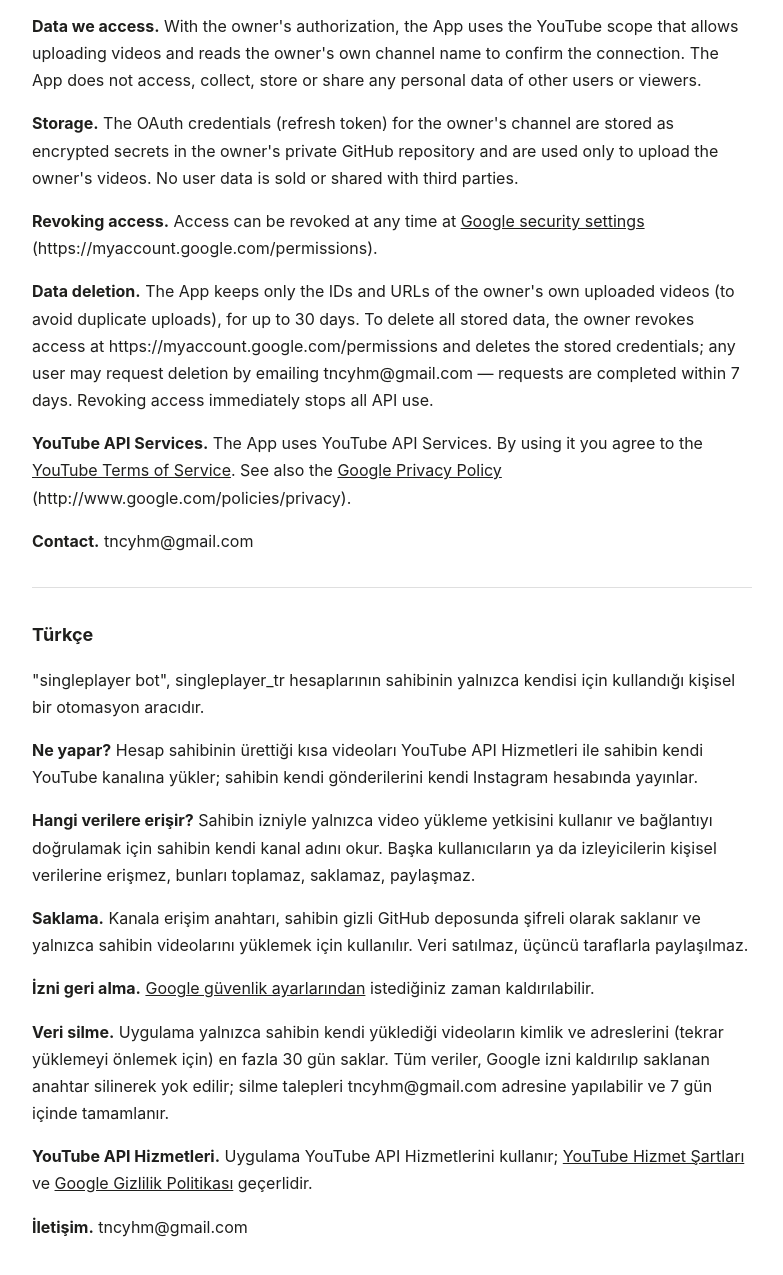
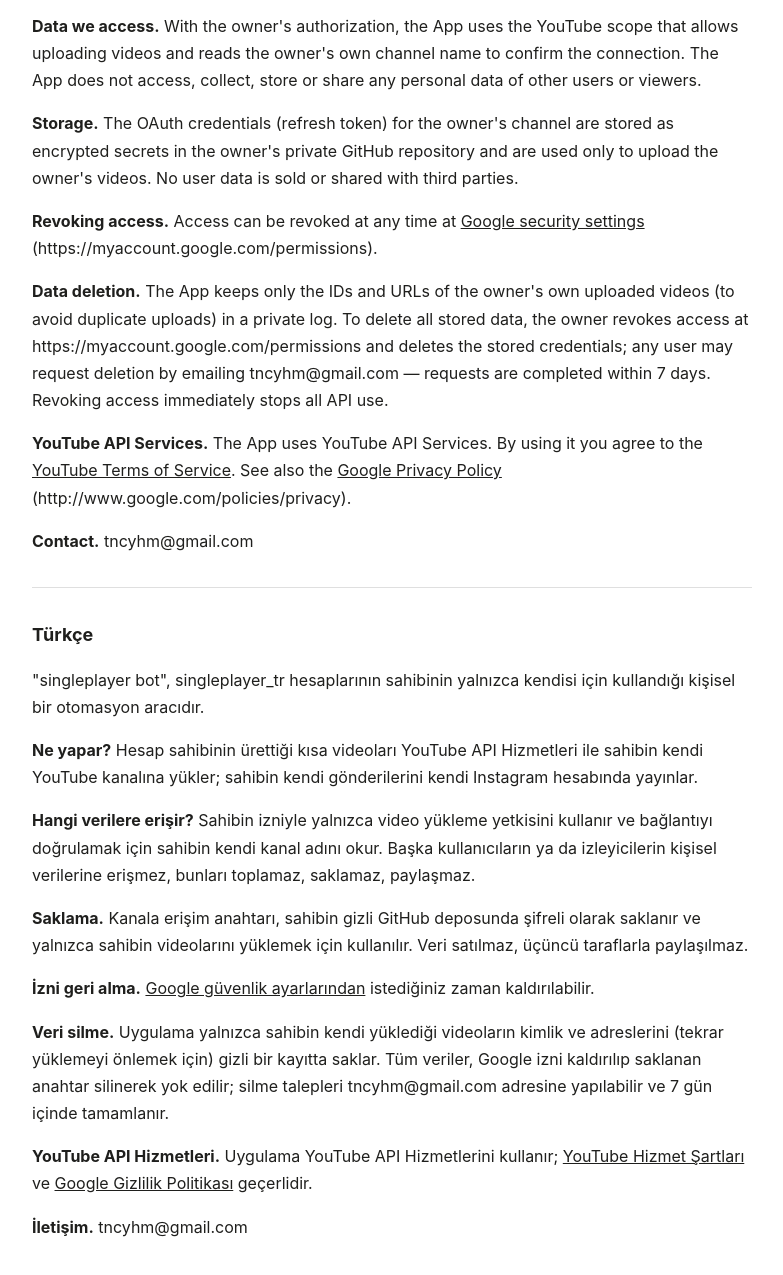
Before and after one commit to hamamcioglutuncay-hub/singleplayer-medya, a plain HTML site: page gizlilik.html in a window 1280 px wide. Shown: the part 393-1668 px from the top of the page, without its empty margins (248-1031 px from the left). Drawn offline with Linux system fonts and the light colour scheme.

Commit message:
Sayfa: gizlilik

```diff
--- a/gizlilik.html
+++ b/gizlilik.html
@@ -9,7 +9,7 @@
 The App does not access, collect, store or share any personal data of other users or viewers.</p>
 <p><strong>Storage.</strong> The OAuth credentials (refresh token) for the owner's channel are stored as encrypted secrets in the owner's private GitHub repository and are used only to upload the owner's videos. No user data is sold or shared with third parties.</p>
 <p><strong>Revoking access.</strong> Access can be revoked at any time at <a href="https://myaccount.google.com/permissions">Google security settings</a> (https://myaccount.google.com/permissions).</p>
-<p><strong>Data deletion.</strong> The App keeps only the IDs and URLs of the owner's own uploaded videos (to avoid duplicate uploads), for up to 30 days. To delete all stored data, the owner revokes access at https://myaccount.google.com/permissions and deletes the stored credentials; any user may request deletion by emailing tncyhm@gmail.com — requests are completed within 7 days. Revoking access immediately stops all API use.</p>
+<p><strong>Data deletion.</strong> The App keeps only the IDs and URLs of the owner's own uploaded videos (to avoid duplicate uploads) in a private log. To delete all stored data, the owner revokes access at https://myaccount.google.com/permissions and deletes the stored credentials; any user may request deletion by emailing tncyhm@gmail.com — requests are completed within 7 days. Revoking access immediately stops all API use.</p>
 <p><strong>YouTube API Services.</strong> The App uses YouTube API Services. By using it you agree to the <a href="https://www.youtube.com/t/terms">YouTube Terms of Service</a>.
 See also the <a href="https://policies.google.com/privacy">Google Privacy Policy</a> (http://www.google.com/policies/privacy).</p>
 <p><strong>Contact.</strong> tncyhm@gmail.com</p>
@@ -22,7 +22,7 @@ See also the <a href="https://policies.google.com/privacy">Google Privacy Policy
 Başka kullanıcıların ya da izleyicilerin kişisel verilerine erişmez, bunları toplamaz, saklamaz, paylaşmaz.</p>
 <p><strong>Saklama.</strong> Kanala erişim anahtarı, sahibin gizli GitHub deposunda şifreli olarak saklanır ve yalnızca sahibin videolarını yüklemek için kullanılır. Veri satılmaz, üçüncü taraflarla paylaşılmaz.</p>
 <p><strong>İzni geri alma.</strong> <a href="https://myaccount.google.com/permissions">Google güvenlik ayarlarından</a> istediğiniz zaman kaldırılabilir.</p>
-<p><strong>Veri silme.</strong> Uygulama yalnızca sahibin kendi yüklediği videoların kimlik ve adreslerini (tekrar yüklemeyi önlemek için) en fazla 30 gün saklar. Tüm veriler, Google izni kaldırılıp saklanan anahtar silinerek yok edilir; silme talepleri tncyhm@gmail.com adresine yapılabilir ve 7 gün içinde tamamlanır.</p>
+<p><strong>Veri silme.</strong> Uygulama yalnızca sahibin kendi yüklediği videoların kimlik ve adreslerini (tekrar yüklemeyi önlemek için) gizli bir kayıtta saklar. Tüm veriler, Google izni kaldırılıp saklanan anahtar silinerek yok edilir; silme talepleri tncyhm@gmail.com adresine yapılabilir ve 7 gün içinde tamamlanır.</p>
 <p><strong>YouTube API Hizmetleri.</strong> Uygulama YouTube API Hizmetlerini kullanır; <a href="https://www.youtube.com/t/terms">YouTube Hizmet Şartları</a> ve <a href="https://policies.google.com/privacy">Google Gizlilik Politikası</a> geçerlidir.</p>
 <p><strong>İletişim.</strong> tncyhm@gmail.com</p>
 </body></html>
```
